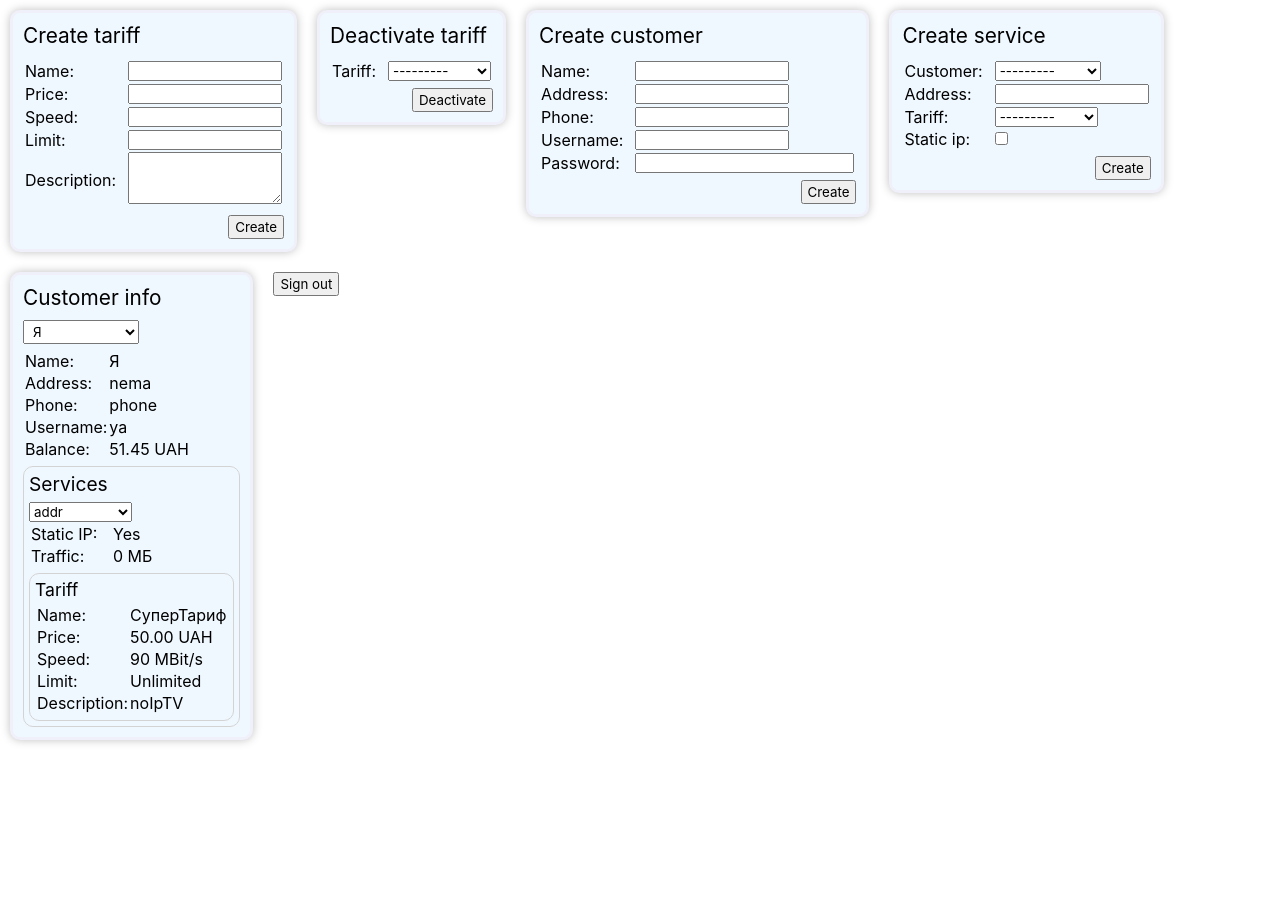
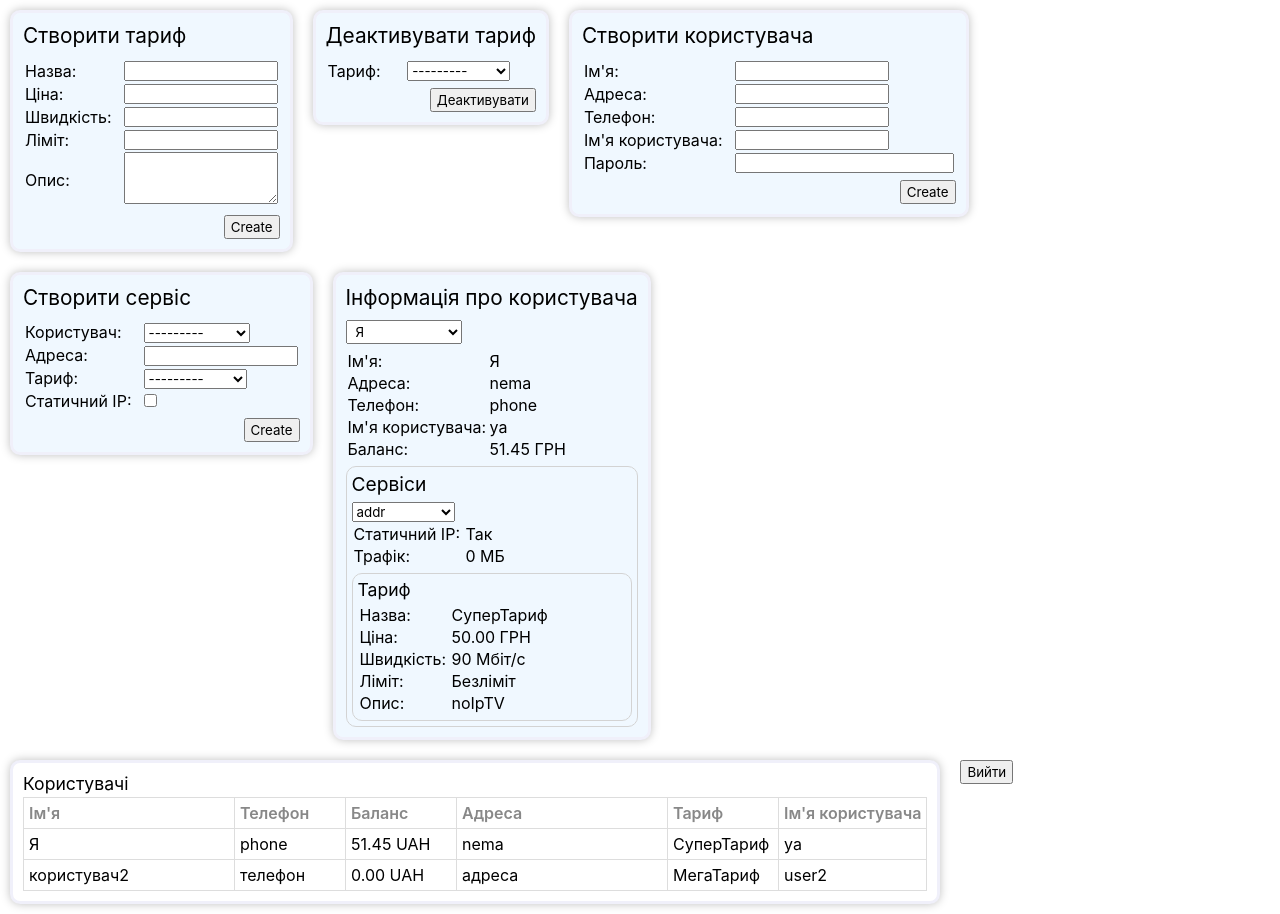
Before and after one commit to volodya7292/internet_provider_course_work, a Django app: page / in a window 1280 px wide. Before the commit the page ends 744 px from the top, so only its background shows below. Run offline with Django 3.2, Linux system fonts and the light colour scheme; a user stored in the database is signed in; data comes from the database, SQL or seed files in the repository; both versions use the stored data as it was after the commit.

Commit message:
fifth commit

```diff
--- a/internet_provider/main/forms.py
+++ b/internet_provider/main/forms.py
@@ -1,37 +1,39 @@
 from .models import Customer, Service, Tariff
 from django import forms
 from django.contrib.auth.models import User
-
 
 class LoginForm(forms.ModelForm):
     class Meta:
         model = User
         fields = ['username', 'password']
-    username = forms.CharField()
-    password = forms.CharField(widget=forms.PasswordInput)
+    username = forms.CharField(label='Логiн')
+    password = forms.CharField(label='Пароль', widget=forms.PasswordInput)
 
 
 class CreateTariffForm(forms.ModelForm):
-    description = forms.CharField(required=False, widget=forms.Textarea)
+    description = forms.CharField(label='Опис', required=False, widget=forms.Textarea)
 
     class Meta:
         model = Tariff
         fields = ['name', 'price', 'speed', 'limit', 'description']
+        labels = {'name': 'Назва', 'price': 'Цiна', 'speed': 'Швидкicть', 'limit': 'Лiмiт', 'description': 'Опис'}
 
 
 class CreateCustomerForm(forms.ModelForm):
-    username = forms.CharField()
-    password = forms.CharField(widget=forms.PasswordInput)
+    username = forms.CharField(label='Iм\'я користувача')
+    password = forms.CharField(label='Пароль', widget=forms.PasswordInput)
 
     class Meta:
         model = Customer
         fields = ['name', 'address', 'phone']
+        labels = {'name': 'Iм\'я', 'address': 'Адреса', 'phone': 'Телефон'}
 
 
 class CreateServiceForm(forms.ModelForm):
     class Meta:
         model = Service
         fields = ['customer', 'address', 'tariff', 'static_ip']
+        labels = {'customer': 'Користувач', 'address': 'Адреса', 'tariff': 'Тариф', 'static_ip': 'Статичний IP'}
 
     def __init__(self, *args, **kwargs):
         super().__init__(*args, **kwargs)
@@ -39,13 +41,13 @@ class CreateServiceForm(forms.ModelForm):
 
 
 class DeactivateTariffForm(forms.Form):
-    tariff = forms.ModelChoiceField(
+    tariff = forms.ModelChoiceField(label='Тариф',
         queryset=Tariff.objects.filter(active=True))
 
 
 class TopUpBalanceForm(forms.Form):
-    amount = forms.DecimalField(decimal_places=2)
+    amount = forms.DecimalField(label='Сума', decimal_places=2, min_value=1)
 
 
 class SwitchTariffForm(forms.Form):
-    new_tariff = forms.ModelChoiceField(queryset=Tariff.objects.filter(active=True))
+    new_tariff = forms.ModelChoiceField(label='Новий тариф', queryset=Tariff.objects.filter(active=True))
--- a/internet_provider/main/static/main/dashboard_worker.js
+++ b/internet_provider/main/static/main/dashboard_worker.js
@@ -12,7 +12,31 @@ $.ajax({
         for (let i = 0; i < customers.length; i++) {
             const customer = customers[i];
             var option = $('<option></option>').attr("value", i).text(customer.fields.name);
+
+            $.ajax({
+                type: 'GET',
+                url: "get_customer_services",
+                data: { "customer_id": customer.pk },
+                success: function (response) {
+                    customer_services = JSON.parse(response);
+
+                    $("#customers_table").append(`<tr>
+                        <td>${customer.fields.name}</td>
+                        <td>${customer.fields.phone}</td>
+                        <td>${customer.fields.balance} UAH</td>
+                        <td>${customer.fields.address}</td>
+                        <td>${customer_services[0].fields.tariff.name}</td>
+                        <td>${customer.fields.user[0]}</td>
+                    </tr>`);
+                },
+                error: function (response) {
+                    console.log(response)
+                }
+            });
+
             $("#customers").append(option);
+
+            console.log(customer);
         }
 
         if (customers.length > 0) {
@@ -34,7 +58,7 @@ function onCustomerChange() {
     $("#customer_address").text(obj.fields.address);
     $("#customer_phone").text(obj.fields.phone);
     $("#customer_username").text(obj.fields.user[0]);
-    $("#customer_balance").text(obj.fields.balance + " UAH");
+    $("#customer_balance").text(obj.fields.balance + " ГРН");
 
     $("#customer_services_info").css("visibility", "collapse");
 
@@ -65,14 +89,13 @@ function onCustomerChange() {
 
 function onCustomerServiceChange() {
     const obj = customer_services[document.getElementById("customer_services").value];
-    $("#customer_service_static_ip").text(obj.fields.static_ip ? "Yes" : "No");
+    $("#customer_service_static_ip").text(obj.fields.static_ip ? "Так" : "Нi");
     $("#customer_service_traffic").text(Math.floor(obj.fields.traffic / 1e6) + " МБ");
     $("#customer_tariff_name").text(obj.fields.tariff.name);
-    $("#customer_tariff_price").text(obj.fields.tariff.price + " UAH");
-    $("#customer_tariff_speed").text(obj.fields.tariff.speed + " MBit/s");
+    $("#customer_tariff_price").text(obj.fields.tariff.price + " ГРН");
+    $("#customer_tariff_speed").text(obj.fields.tariff.speed + " Мбiт/с");
     $("#customer_tariff_desc").text(obj.fields.tariff.description);
 
     const limit = obj.fields.tariff.limit;
-    $("#customer_tariff_limit").text(limit >= 9999999 ? "Unlimited" : (limit + " МB"));
-
+    $("#customer_tariff_limit").text(limit >= 9999999 ? "Безлiмiт" : (limit + " МБ"));
 }
--- a/internet_provider/main/static/main/style.css
+++ b/internet_provider/main/static/main/style.css
@@ -46,3 +46,15 @@ hr {
     font-size: 1.3rem;
     padding-bottom: 10px;
 }
+
+.data_table th {
+    padding: 5px;
+    border: 1px solid #ddd;
+    color: #888;
+    font-weight: 600;
+}
+
+.data_table td {
+    border: 1px solid #ddd;
+    padding: 5px;
+}
--- a/internet_provider/main/templates/main/dashboard_worker.html
+++ b/internet_provider/main/templates/main/dashboard_worker.html
@@ -12,7 +12,7 @@
 <body>
     <div style="display: flex; flex-wrap: wrap;">
         <div class="comp">
-            <p class="comp_title">Create tariff</p>
+            <p class="comp_title">Створити тариф</p>
             <form action="create_tariff" method="POST">
                 {% csrf_token %}
 
@@ -32,7 +32,7 @@
         </div>
 
         <div class="comp">
-            <p class="comp_title">Deactivate tariff</p>
+            <p class="comp_title">Деактивувати тариф</p>
             <form action="deactivate_tariff" method="POST">
                 {% csrf_token %}
 
@@ -47,12 +47,12 @@
                     </tbody>
                 </table>
 
-                <input type="submit" value="Deactivate">
+                <input type="submit" value="Деактивувати">
             </form>
         </div>
 
         <div class="comp">
-            <p class="comp_title">Create customer</p>
+            <p class="comp_title">Створити користувача</p>
             <form action="create_customer" method="POST">
                 {% csrf_token %}
 
@@ -72,7 +72,7 @@
         </div>
 
         <div class="comp">
-            <p class="comp_title">Create service</p>
+            <p class="comp_title">Створити сервiс</p>
             <form action="create_service" method="POST">
                 {% csrf_token %}
                 <table style="width: 100%;">
@@ -92,75 +92,75 @@
 
         <div id="customer_info_panel" style="visibility: collapse">
             <div class="comp">
-                <p class="comp_title">Customer info</p>
+                <p class="comp_title">Iнформацiя про користувача</p>
                 <select id="customers" style="padding: 2px 5px; margin-bottom: 5px;" onchange="onCustomerChange()">
                 </select>
                 <div id="customer_info" style="visibility: collapse">
                     <table style="width: 100%;">
-                        <col width="80">
+                        <col width="140">
                         <tr>
-                            <td>Name:</td>
+                            <td>Iм'я:</td>
                             <td><span id="customer_name"></span></td>
                         </tr>
                         <tr>
-                            <td>Address:</td>
+                            <td>Адреса:</td>
                             <td><span id="customer_address"></span></td>
                         </tr>
                         <tr>
-                            <td>Phone:</td>
+                            <td>Телефон:</td>
                             <td><span id="customer_phone"></span></td>
                         </tr>
                         <tr>
-                            <td>Username:</td>
+                            <td>Iм'я користувача:</td>
                             <td><span id="customer_username"></span></td>
                         </tr>
                         <tr>
-                            <td>Balance:</td>
+                            <td>Баланс:</td>
                             <td><span id="customer_balance"></span></td>
                         </tr>
                     </table>
 
                     <div id="customer_services_info"
                         style="margin-top: 5px; padding: 5px; border: 1px solid lightgray; border-radius: 10px;">
-                        <p style="padding-bottom: 5px; font-size: 1.2rem;">Services</p>
+                        <p style="padding-bottom: 5px; font-size: 1.2rem;">Сервiси</p>
                         <select id="customer_services" onchange="onCustomerServiceChange()">
                         </select>
 
                         <table style="width: 100%;">
-                            <col width="80">
+                            <col width="110">
                             <tr>
-                                <td>Static IP:</td>
+                                <td>Статичний IP:</td>
                                 <td><span id="customer_service_static_ip"></span></td>
                             </tr>
                             <tr>
-                                <td>Traffic:</td>
+                                <td>Трафiк:</td>
                                 <td><span id="customer_service_traffic"></span></td>
                             </tr>
                         </table>
 
                         <div style="margin-top: 5px; padding: 5px; border: 1px solid lightgray; border-radius: 10px;">
-                            <p style="padding-bottom: 3px; font-size: 1.1rem">Tariff</p>
+                            <p style="padding-bottom: 3px; font-size: 1.1rem">Тариф</p>
                             <div id="tariff_info">
                                 <table style="width: 100%;">
                                     <col width="90">
                                     <tr>
-                                        <td>Name:</td>
+                                        <td>Назва:</td>
                                         <td><span id="customer_tariff_name"></span></td>
                                     </tr>
                                     <tr>
-                                        <td>Price:</td>
+                                        <td>Цiна:</td>
                                         <td><span id="customer_tariff_price"></span></td>
                                     </tr>
                                     <tr>
-                                        <td>Speed:</td>
+                                        <td>Швидкiсть:</td>
                                         <td><span id="customer_tariff_speed"></span></td>
                                     </tr>
                                     <tr>
-                                        <td>Limit:</td>
+                                        <td>Лiмiт:</td>
                                         <td><span id="customer_tariff_limit"></span></td>
                                     </tr>
                                     <tr>
-                                        <td>Description:</td>
+                                        <td>Опис:</td>
                                         <td><span id="customer_tariff_desc"></span></td>
                                     </tr>
                                 </table>
@@ -170,8 +170,24 @@
                 </div>
             </div>
         </div>
+        <div class="comp" style="background-color: white">
+            <p style="padding-bottom: 3px; font-size: 1.1rem">Користувачi</p>
+            <div style="display: block; max-height: 300px; overflow-y: auto">
+                <table id="customers_table" class="data_table" style="border-spacing: 0; border-collapse: collapse">
+                    <thead>
+                        <th align="left" width="200px">Iм'я</th>
+                        <th align="left" width="100px">Телефон</th>
+                        <th align="left" width="100px">Баланс</th>
+                        <th align="left" width="200px">Адреса</th>
+                        <th align="left" width="100px">Тариф</th>
+                        <th align="left">Iм'я користувача</th>
+                    </thead>
+                </table>
+            </div>
+        </div>
+
         <form action="logout">
-            <input type="submit" value="Sign out" style="margin: 10px; padding: 2px 5px; height: fit-content">
+            <input type="submit" value="Вийти" style="margin: 10px; padding: 2px 5px; height: fit-content">
         </form>
     </div>
 
--- a/internet_provider/main/templates/main/login.html
+++ b/internet_provider/main/templates/main/login.html
@@ -39,7 +39,7 @@
                 {{field}}
             </div>
             {% endfor %}
-            <input type="submit" value="Sign in">
+            <input type="submit" value="Увiйти">
         </form>
     </div>
 </body>
--- a/internet_provider/main/urls.py
+++ b/internet_provider/main/urls.py
@@ -16,5 +16,7 @@ urlpatterns = [
     path('create_payment', views.create_payment),
     path('deactivate_tariff', views.deactivate_tariff),
     path('top_up_balance', views.top_up_balance),
+    path('pay_for_tariff', views.pay_for_tariff),
     path('switch_tariff', views.switch_tariff),
+    path('get_payment_history', views.get_payment_history),
 ]
--- a/internet_provider/main/views.py
+++ b/internet_provider/main/views.py
@@ -1,6 +1,6 @@
 from django.contrib.auth.models import User, Group
 from django.http.response import HttpResponse, HttpResponseRedirect, JsonResponse
-from .models import Customer, Service, Tariff
+from .models import Customer, PaymentHistory, Service, Tariff
 from .forms import CreateCustomerForm, CreateServiceForm, CreateTariffForm, DeactivateTariffForm, LoginForm, SwitchTariffForm, TopUpBalanceForm
 from django.core import serializers
 from django.shortcuts import redirect, render
@@ -75,8 +75,8 @@ def get_customer(request):
 def get_customer_services(request):
     if request.user.groups.filter(name='Worker').exists():
         if request.is_ajax and request.method == 'GET':
-            services = Service.objects.prefetch_related('tariff').filter(
-                customer_id=request.GET.get('customer_id', None)).only(*Service.get_fields())
+            services = Service.objects.prefetch_related('customer', 'tariff').filter(
+                customer_id=request.GET.get('customer_id', 0)).only(*Service.get_fields())
             return JsonResponse(serializers.serialize("json", services, use_natural_foreign_keys=True), safe=False, status=200)
         else:
             return HttpResponse(status=400)
@@ -90,7 +90,7 @@ def get_service(request):
         if request.is_ajax and request.method == 'GET':
             customer = Customer.objects.get(user=request.user)
             service = Service.objects.get(id=request.GET.get(
-                'service_id', None), customer=customer)
+                'service_id', 0), customer=customer)
             return JsonResponse(serializers.serialize("json", [service, ], use_natural_foreign_keys=True), safe=False, status=200)
         else:
             return HttpResponse(status=400)
@@ -166,8 +166,49 @@ def top_up_balance(request):
     if request.user.groups.filter(name='Customer').exists():
         try:
             customer = Customer.objects.get(user=request.user)
-            customer.balance += decimal.Decimal(request.POST.get('amount', 0))
+            amount_decimal = decimal.Decimal(request.POST.get('amount', 0))
+            customer.balance += amount_decimal
             customer.save()
+            PaymentHistory.objects.create(
+                customer=customer, income_expense=amount_decimal, balance=customer.balance, comment="Поповнення рахунку.")
+        except Service.DoesNotExist:
+            return HttpResponse(status=400)
+        return HttpResponseRedirect('/dashboard')
+    else:
+        return HttpResponse(status=403)
+
+
+@login_required
+def pay_for_tariff(request):
+    if request.user.groups.filter(name='Customer').exists():
+        try:
+            customer = Customer.objects.get(user=request.user)
+            price = Service.objects.get(
+                id=request.POST.get('service_id', 0)).tariff.price
+            if customer.balance < price:
+                return JsonResponse(status=400)
+            customer.balance -= price
+            customer.save()
+            PaymentHistory.objects.create(
+                customer=customer, income_expense=-price, balance=customer.balance, comment="Списання за послуги тарифу.")
+        except Service.DoesNotExist:
+            pass
+        return HttpResponseRedirect('/dashboard')
+    else:
+        return HttpResponse(status=403)
+
+
+@ login_required
+def switch_tariff(request):
+    if request.user.groups.filter(name='Customer').exists():
+        try:
+            form = SwitchTariffForm(request.POST)
+            if not form.is_valid():
+                return HttpResponse(status=400)
+            service = Service.objects.get(
+                id=request.POST.get('service_id', 0))
+            service.tariff = form.cleaned_data['new_tariff']
+            service.save()
         except Service.DoesNotExist:
             return JsonResponse(status=400)
         return HttpResponseRedirect('/dashboard')
@@ -175,19 +216,14 @@ def top_up_balance(request):
         return HttpResponse(status=403)
 
 
-@login_required
-def switch_tariff(request):
+@ login_required
+def get_payment_history(request):
     if request.user.groups.filter(name='Customer').exists():
-        try:
-            form = SwitchTariffForm(request.POST)
-            if not form.is_valid():
-                return HttpResponse(status=400)
-            service = Service.objects.get(
-                id=request.POST.get('service_id', None))
-            service.tariff = form.cleaned_data['new_tariff']
-            service.save()
-        except Service.DoesNotExist:
-            return JsonResponse(status=400)
-        return HttpResponseRedirect('/dashboard')
+        if request.is_ajax and request.method == 'GET':
+            customer = Customer.objects.get(user=request.user)
+            history = PaymentHistory.objects.filter(customer=customer)
+            return JsonResponse(serializers.serialize("json", history), safe=False, status=200)
+        else:
+            return HttpResponse(status=400)
     else:
         return HttpResponse(status=403)
```
Also changed, not shown: internet_provider/main/models.py (+9 -0 lines), internet_provider/main/static/main/dashboard_customer.js (+40 -6 lines), internet_provider/main/templates/main/dashboard_customer.html (+52 -29 lines), internet_provider/db.sqlite3.
